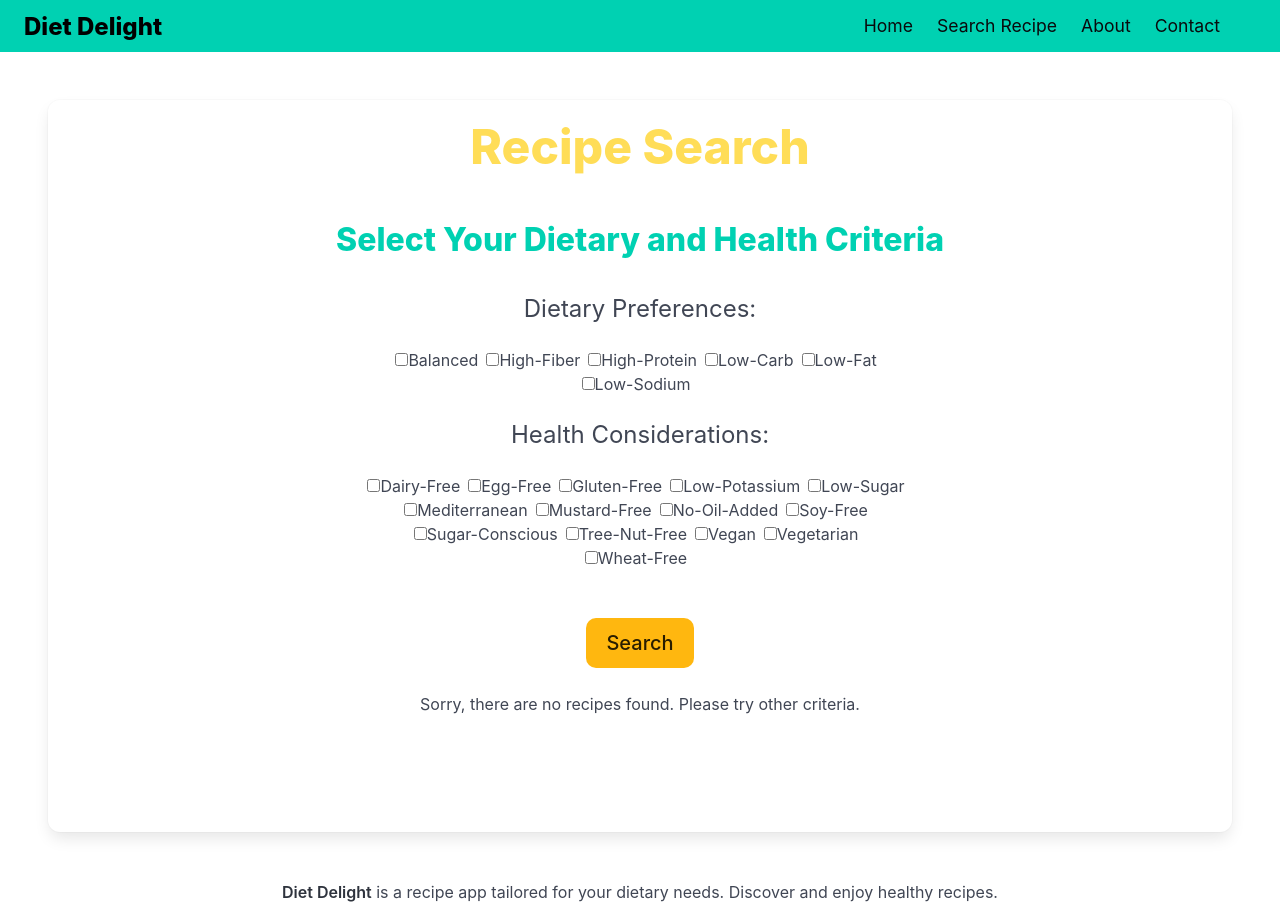
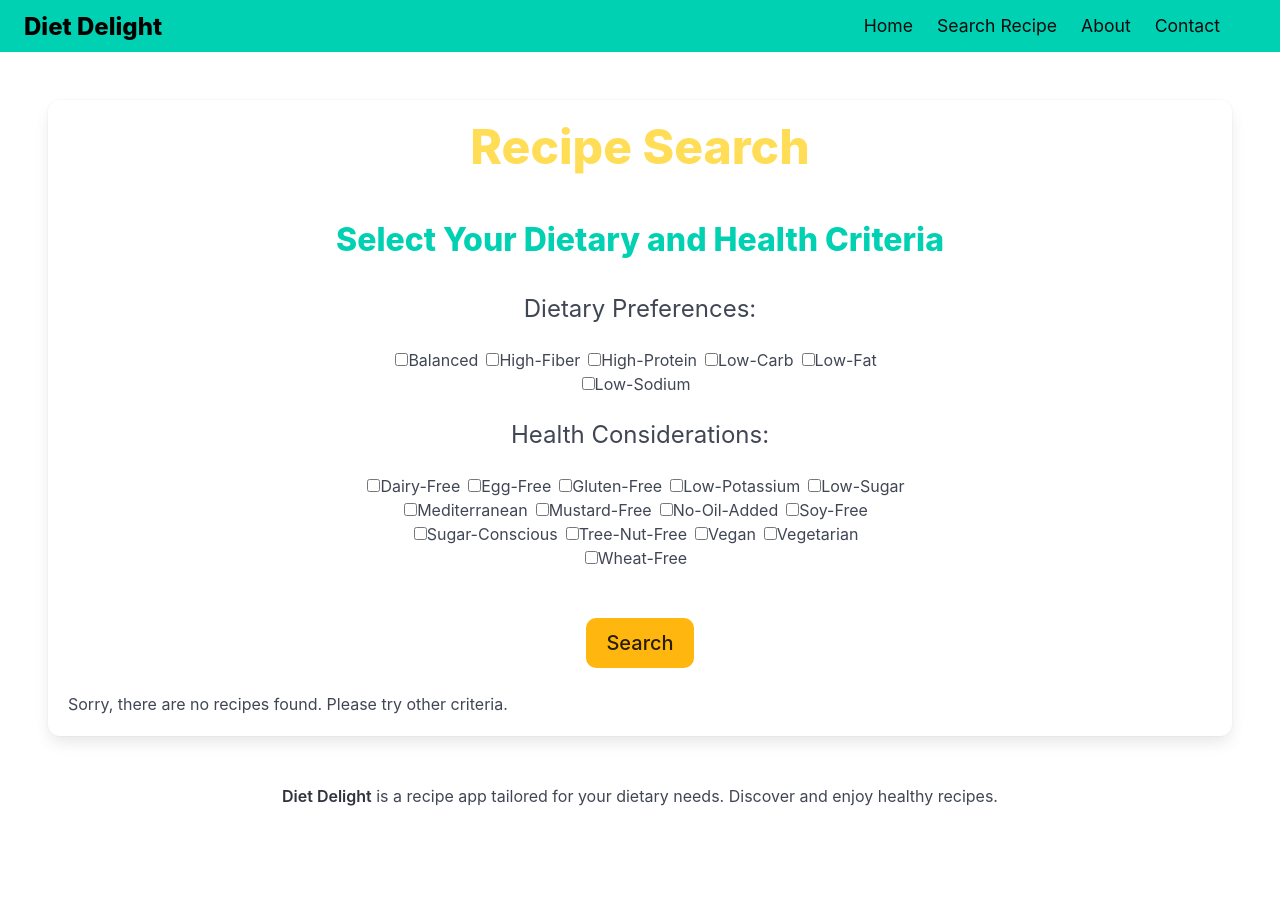
Before and after one commit to jmcaluyafuentes/diet-delight-frontend, a React (Vite) app: page /search in a window 1280 px wide. After the commit the page ends 824 px from the top, so only its background shows below. Built offline with nearby package versions, Linux system fonts and the light colour scheme.

Commit message:
enhance(DisplayErrorMessage): added prop 'style'

```diff
--- a/src/components/DisplayErrorMessage.jsx
+++ b/src/components/DisplayErrorMessage.jsx
@@ -1,7 +1,7 @@
 import React from 'react'
 import './DisplayErrorMessage.css'
 
-const DisplayErrorMessage = ({ message }) => {
+const DisplayErrorMessage = ({ message, style }) => {
     // If message prop is empty, return null to render nothing
     if (!message) {
         return null;
@@ -9,7 +9,7 @@ const DisplayErrorMessage = ({ message }) => {
 
     // Render the error message if it exists
     return (
-        <div className="error-message">
+        <div className={style}>
             {message}
         </div>
     )
--- a/src/pages/DietarySelection.jsx
+++ b/src/pages/DietarySelection.jsx
@@ -32,7 +32,7 @@ const DietarySelection = () => {
                 <h2 className="title is-3 mt-6 is-flex is-justify-content-center has-text-centered">Select Your Dietary and Health Criteria</h2>
 
                 {/* Display error message if exists */}
-                <DisplayErrorMessage message={errorMessage} />
+                <DisplayErrorMessage message={errorMessage} style={'error-message'}/>
 
                 <div className="columns mt-5 is-flex is-flex-direction-column is-justify-content-center is-align-items-center has-text-centered">
                     <CheckboxGroup
--- a/src/pages/ShowRecipes.jsx
+++ b/src/pages/ShowRecipes.jsx
@@ -1,5 +1,6 @@
 import React, { useState } from 'react';
 import { useNavigate } from 'react-router-dom';
+import DisplayErrorMessage from '../components/DisplayErrorMessage';
 import './ShowRecipes.css'
 
 const ShowRecipes = ({ recipes }) => {
@@ -39,13 +40,7 @@ const ShowRecipes = ({ recipes }) => {
 
     if (recipes.length === 0) {
         return (
-        <>
-            <div className="container">
-                <p className="has-text-centered">Sorry, there are no recipes found. Please try other criteria.</p>
-            </div>
-                <div className="mt-6 pt-6">
-            </div>
-        </>
+            <DisplayErrorMessage message={'Sorry, there are no recipes found. Please try other criteria.'} style={''}/>
         );
     }
 
```
